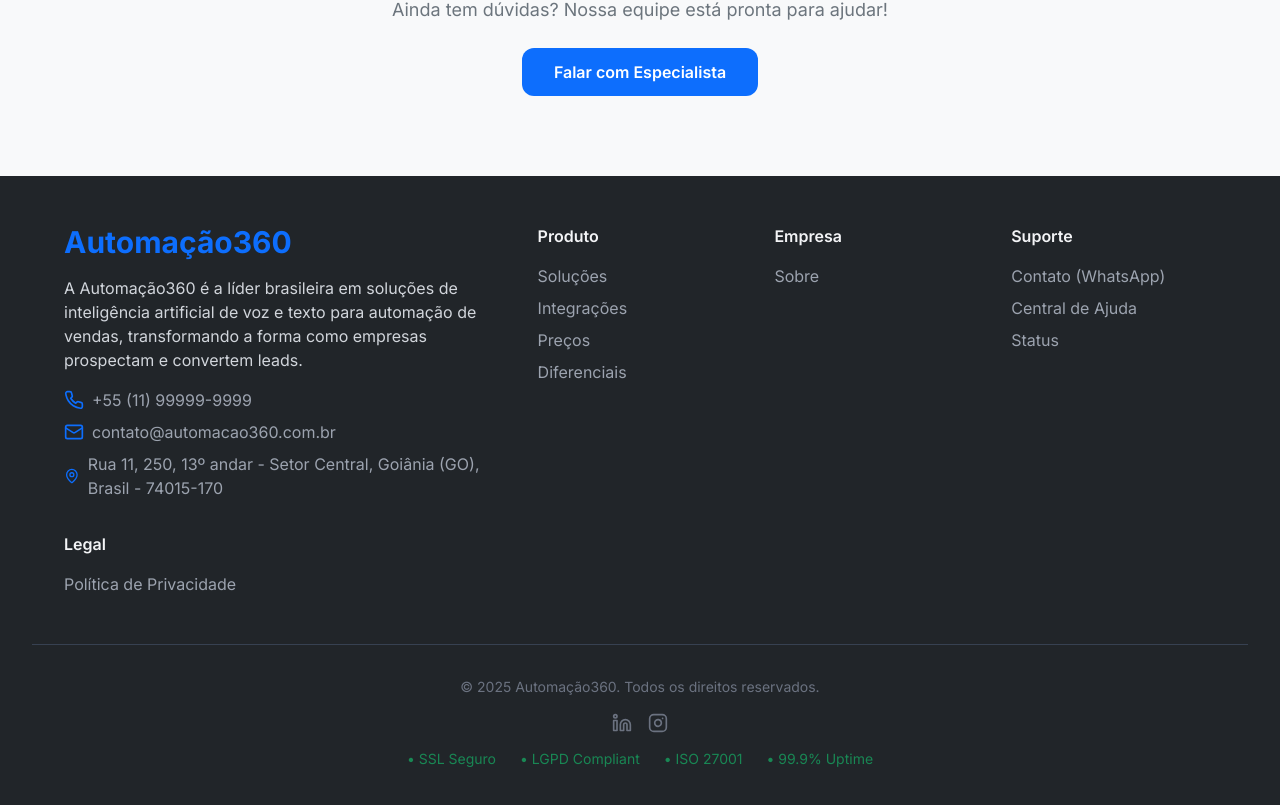
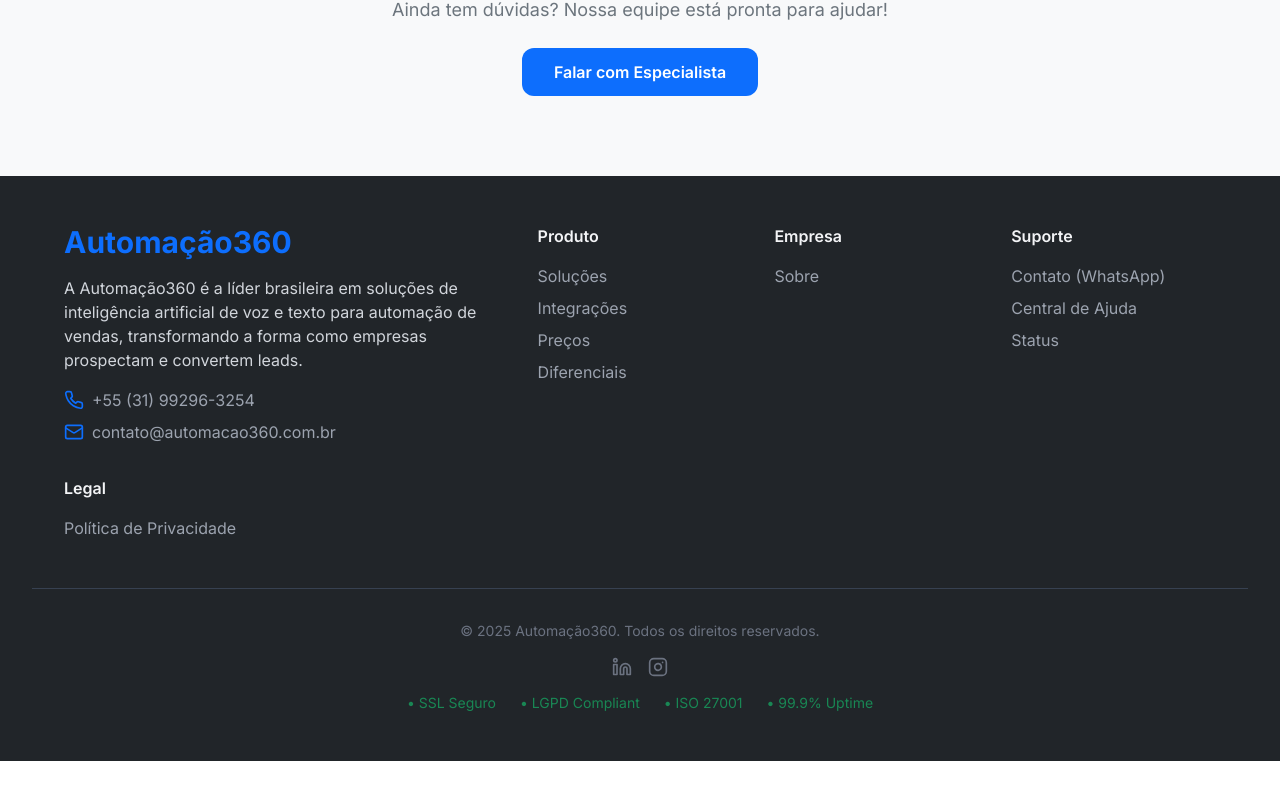
Before and after one commit to automacao360mariafav149/automacao360, a React (Vite) app: page / in a window 1280 px wide. Shown: the part 9765-10570 px from the top of the page. After the commit the page ends 10526 px from the top, so only its background shows below. Built offline with nearby package versions, Linux system fonts and the light colour scheme.

Commit message:
feat: Remove endereço do footer e atualiza telefone WhatsApp para 31992963254

```diff
--- a/src/components/ExitIntentPopup.tsx
+++ b/src/components/ExitIntentPopup.tsx
@@ -51,7 +51,7 @@ const ExitIntentPopup = () => {
           <button
             onClick={() => {
               // Aqui você pode adicionar lógica para redirecionar para WhatsApp ou formulário
-              window.open('https://wa.me/5511999999999', '_blank');
+              window.open('https://wa.me/5531992963254', '_blank');
               setIsVisible(false);
             }}
             className="bg-secondary hover:bg-secondary/90 text-secondary-foreground px-6 py-3 rounded-lg font-semibold transition-colors"
--- a/src/components/Footer.tsx
+++ b/src/components/Footer.tsx
@@ -1,4 +1,4 @@
-import { Phone, Mail, MapPin, Linkedin, Instagram } from "lucide-react";
+import { Phone, Mail, Linkedin, Instagram } from "lucide-react";
 
 const Footer = () => {
   return (
@@ -16,15 +16,11 @@ const Footer = () => {
           <div className="space-y-2">
             <div className="flex items-center space-x-2">
               <Phone className="w-5 h-5 text-primary" />
-              <a href="https://wa.me/5511999999999" target="_blank" rel="noopener noreferrer" className="hover:text-primary transition-colors">+55 (11) 99999-9999</a>
+              <a href="https://wa.me/5531992963254" target="_blank" rel="noopener noreferrer" className="hover:text-primary transition-colors">+55 (31) 99296-3254</a>
             </div>
             <div className="flex items-center space-x-2">
               <Mail className="w-5 h-5 text-primary" />
               <a href="mailto:contato@automacao360.com.br" className="hover:text-primary transition-colors">contato@automacao360.com.br</a>
-            </div>
-            <div className="flex items-center space-x-2">
-              <MapPin className="w-5 h-5 text-primary" />
-              <span className="text-gray-400">Rua 11, 250, 13º andar - Setor Central, Goiânia (GO), Brasil - 74015-170</span>
             </div>
           </div>
         </div>
@@ -52,7 +48,7 @@ const Footer = () => {
         <div>
           <h4 className="font-semibold text-gray-100 mb-4">Suporte</h4>
           <ul className="space-y-2">
-            <li><a href="https://wa.me/5511999999999" target="_blank" rel="noopener noreferrer" className="hover:text-primary transition-colors">Contato (WhatsApp)</a></li>
+            <li><a href="https://wa.me/5531992963254" target="_blank" rel="noopener noreferrer" className="hover:text-primary transition-colors">Contato (WhatsApp)</a></li>
             <li><a href="#" className="hover:text-primary transition-colors">Central de Ajuda</a></li>
             <li><a href="#" className="hover:text-primary transition-colors">Status</a></li>
           </ul>
--- a/src/components/WhatsAppFloat.tsx
+++ b/src/components/WhatsAppFloat.tsx
@@ -1,7 +1,7 @@
 import { MessageCircle } from "lucide-react";
 
 const WhatsAppFloat = () => {
-  const whatsappNumber = "5511999999999"; // Substitua pelo número real
+  const whatsappNumber = "5531992963254"; // Número atualizado
   const message = "Olá! Gostaria de saber mais sobre a Automação360.";
 
   const handleWhatsAppClick = () => {
```
